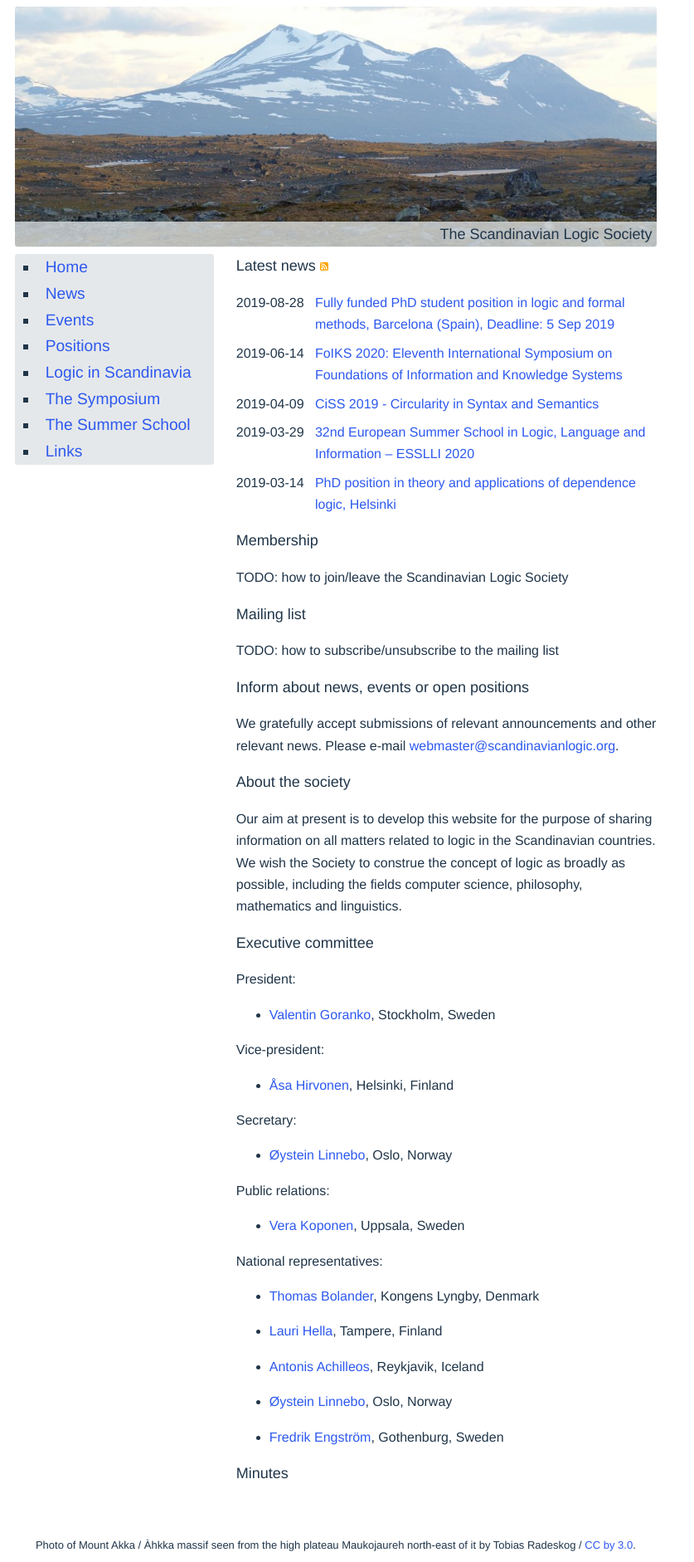
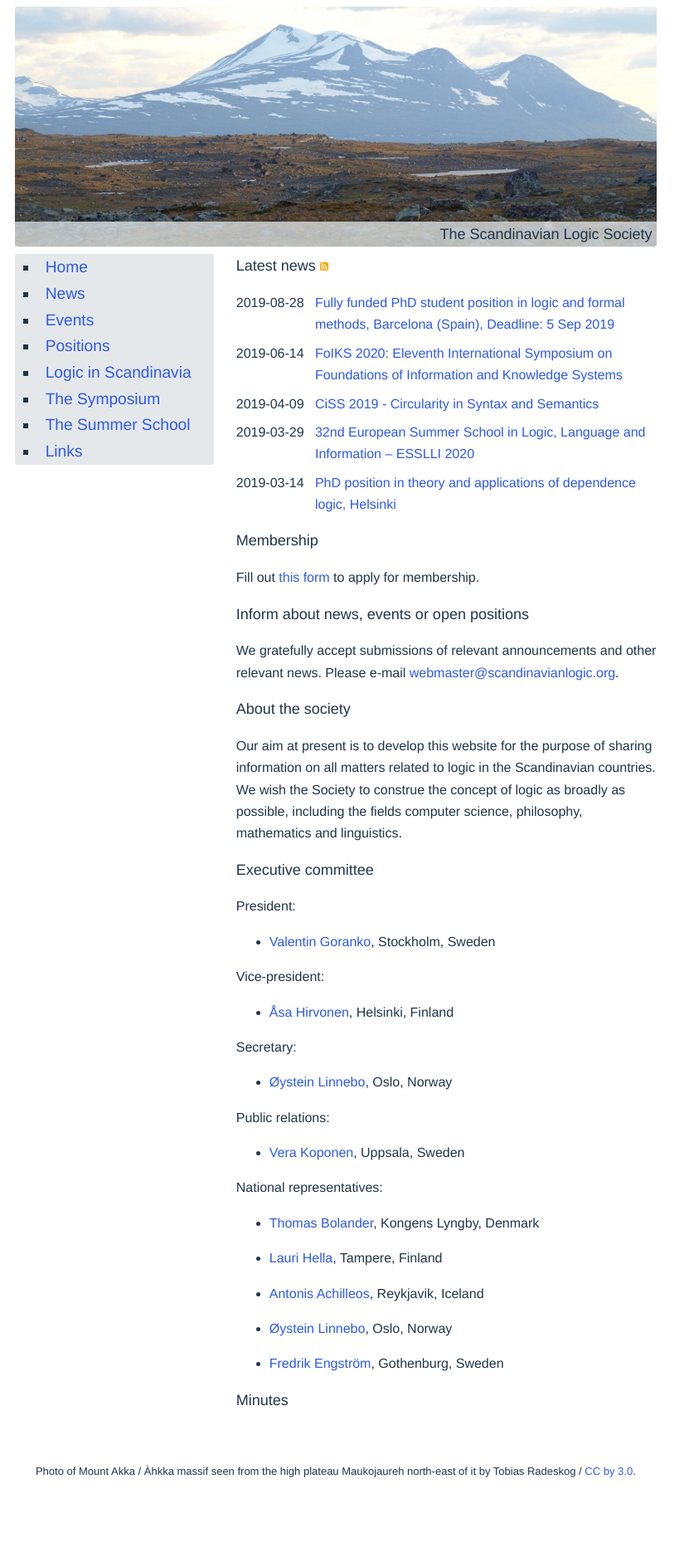
Before and after one commit to scandinavianlogic/scandinavianlogic.github.io, a Jekyll site: the page built from index.md, in a window 1280 px wide. Shown: the whole page at 83% size, without its empty margins (0-837 px from the left). Built offline with Jekyll 4.4.1, drawn with Linux system fonts in a browser that asks for light colours; after the commit the page ends 1793 px from its top, so only the background shows below that.

Commit message:
link to membership application form

```diff
--- a/index.md
+++ b/index.md
@@ -7,11 +7,8 @@ layout: default
 
 ## Membership
 
-{{ "TODO: how to join/leave the Scandinavian Logic Society" | log_warning }}
-
-## Mailing list
-
-{{ "TODO: how to subscribe/unsubscribe to the mailing list" | log_warning }}
+Fill out [this form](https://forms.gle/jnwqRqCHNkcjvQB7A) to apply for
+membership.
 
 ## Inform about news, events or open positions
 
```
